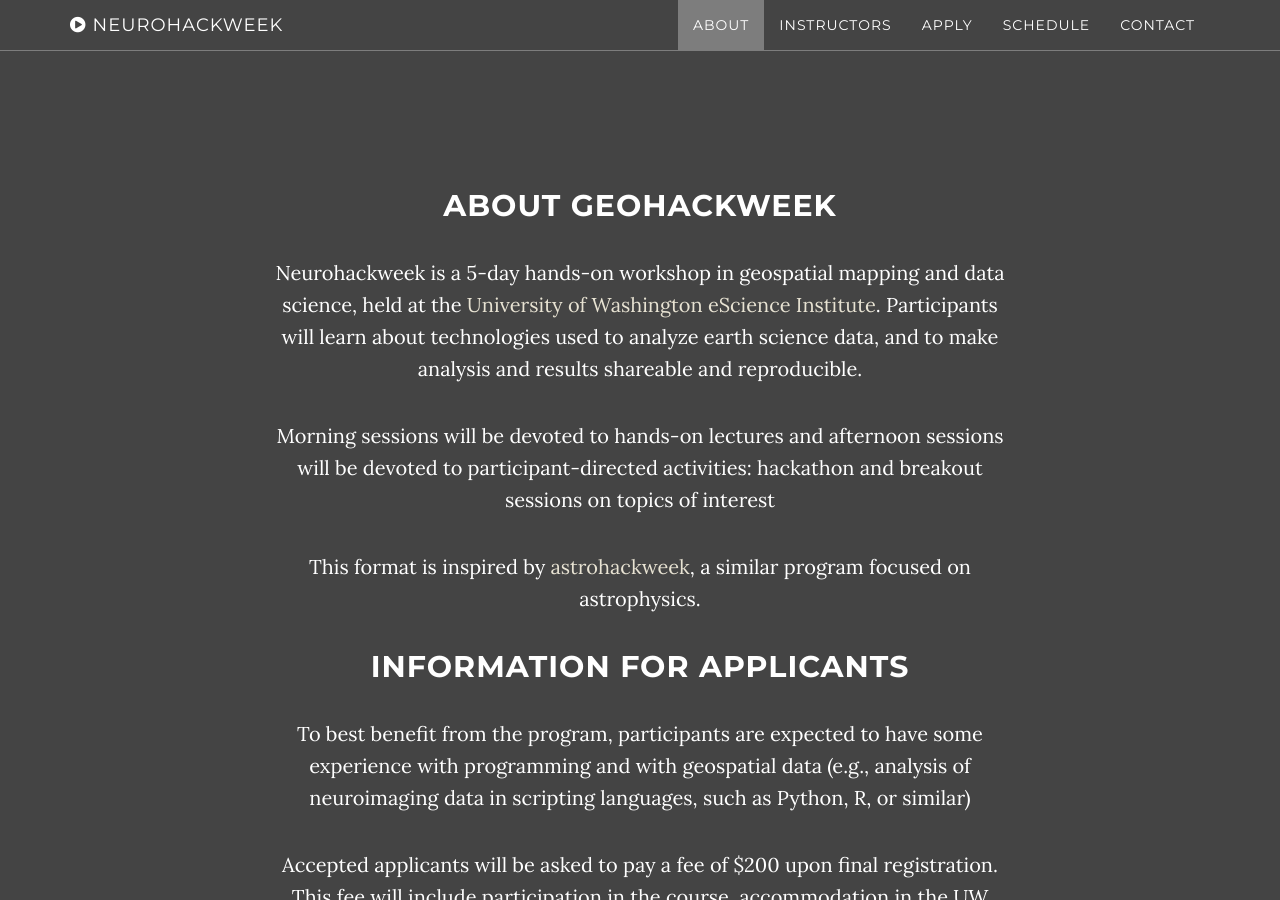
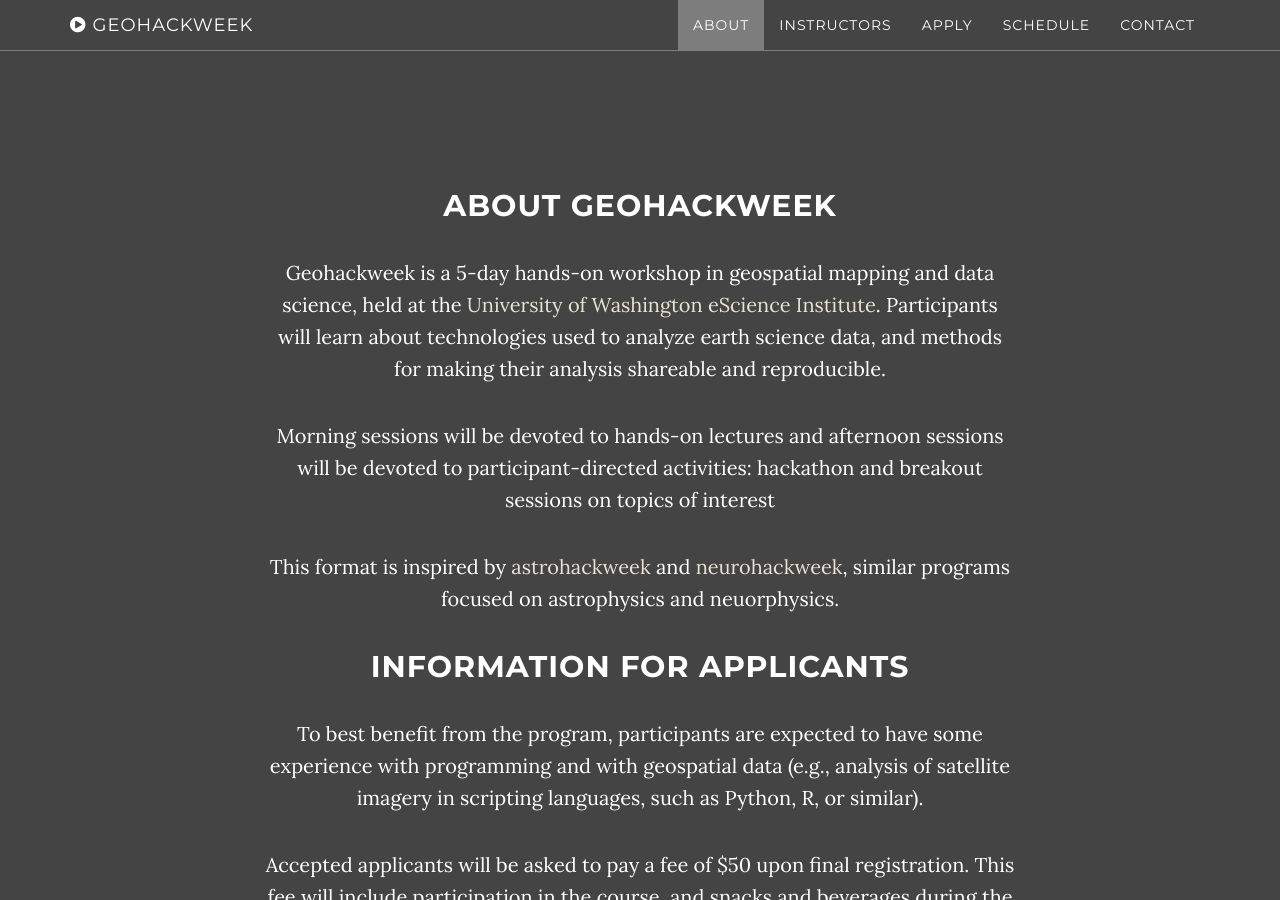
Before and after one commit to geohackweek/geohackweek.github.io, a Jekyll site: the page built from index.html, in a window 1280 px wide and 900 px high, scrolled down 911 px. Built offline with Jekyll 4.4.1, drawn with Linux system fonts in a browser that asks for light colours; some of the changed text lies outside the part shown.

Commit message:
more geo content

```diff
--- a/_config.yml
+++ b/_config.yml
@@ -1,8 +1,8 @@
 # Site settings
-title: Neurohackweek
-email: arokem@uw.edu
-url: https://neurohackweek.github.io
-description: "A summer school in neuroimaging and data science at the University of Washington eScience Institute"
+title: Geohackweek
+email: arendta@uw.edu
+url: https://geohackweek.github.io
+description: "A summer school in geospatial mapping and data science at the University of Washington eScience Institute"
 encoding: utf-8
 # Color settings (hex-codes without the leading hash-tag)
 color:
@@ -10,12 +10,12 @@ color:
   links: '#e8e3d3'
 
 # Footer settings
-footer: Ariel, Rokem UW eScience Institute
+footer: Arendt, Anthony UW eScience Institute
 
 # Social networks usernames (many more available: google-plus, flickr, dribbble, pinterest, instagram, tumblr, linkedin, etc.)
 social:
   - title: twitter
-    url: https://twitter.com/neurohackweek
+    url: https://twitter.com/aaarendt
   #- title: facebook
   #  url:
   #- title: stack-overflow
@@ -23,7 +23,7 @@ social:
   #- title: bitbucket
   #  url: http://bitbucket.org/jekyll
   - title: github
-    url: https://github.com/neurohackweek
+    url: https://github.com/geohackweek
 
 # Build settings
 markdown: kramdown
--- a/_includes/about.html
+++ b/_includes/about.html
@@ -3,16 +3,25 @@
         <div class="row">
             <div class="col-lg-8 col-lg-offset-2">
                 <h2>About Geohackweek</h2>
-                <p>Neurohackweek is a 5-day hands-on workshop in geospatial mapping and data science, held at the <a href="http://escience.washington.edu/">University of Washington eScience Institute</a>. Participants will learn about technologies used to analyze earth science data, and to make analysis and results shareable and reproducible.</p>
-                <p>Morning sessions will be devoted to hands-on lectures and afternoon sessions will be devoted to participant-directed activities: hackathon and breakout sessions on topics of interest</p>
-                <p>This format is inspired by <a href="http://astrohackweek.github.io/">astrohackweek</a>, a similar program focused on astrophysics.
+                <p>Geohackweek is a 5-day hands-on workshop in geospatial mapping and data science,
+                held at the <a href="http://escience.washington.edu/">University of Washington eScience Institute</a>.
+                Participants will learn about technologies used to analyze earth science data, and methods for making
+                their analysis shareable and reproducible.</p>
+
+                <p>Morning sessions will be devoted to hands-on lectures and afternoon sessions will be devoted to
+                participant-directed activities: hackathon and breakout sessions on topics of interest</p>
+
+                <p>This format is inspired by <a href="http://astrohackweek.github.io/">astrohackweek</a>
+                and <a href="http://neurohackweek.github.io">neurohackweek</a>, similar programs focused on astrophysics and neuorphysics.
                 </p>
 
                 <h2>Information for applicants</h2>
-                <p>To best benefit from the program, participants are expected to have some experience with programming and with geospatial data (e.g., analysis of neuroimaging data in scripting languages, such as Python, R, or similar)
+                <p>To best benefit from the program, participants are expected to have some experience with programming
+                and with geospatial data (e.g., analysis of satellite imagery in scripting languages, such as Python, R, or similar).
                 </p>
                 <p>
-                  Accepted applicants will be asked to pay a fee of $200 upon final registration. This fee will include participation in the course, accommodation in the UW dorms, and two meals a day (breakfast and lunch), for the duration of the course.
+                  Accepted applicants will be asked to pay a fee of $50 upon final registration.
+                    This fee will include participation in the course, and snacks and beverages during the day for the duration of the course.
                 </p>
             </div>
         </div>
--- a/_includes/download.html
+++ b/_includes/download.html
@@ -3,8 +3,8 @@
         <div class="download-section">
             <div class="container">
                 <div class="col-lg-8 col-lg-offset-2">
-                    <h2>Applications are closed!<h2>
-                      <p>Check in here for the next time...</p>
+                    <h2>Application process to be announced shortly<h2>
+                      <p>Check back here soon...</p>
                 </div>
             </div>
         </div>
--- a/_includes/instructors.html
+++ b/_includes/instructors.html
@@ -6,69 +6,14 @@
                   <p><a href="http://faculty.washington.edu/rjl/">Randy LeVeque, UW Applied Math</a></p>
             </div>
             <div class="col-md-6">
-                  <p><a href="http://talyarkoni.org/">Rob Fatland, UW IT</a></p>
+                  <p><a href="http://www.robfatland.net/research/">Rob Fatland, UW IT</a></p>
             </div>
           </div>
           <div class="row">
-            <div class="col-md-4">
-                  <p><a href="http://www.childmind.org/en/directory/scientists/ccraddock">Cameron Craddock, Child Mind Institute</a></p>
+            <div class="col-md-6">
+                  <p><a href="http://escience.washington.edu/people/anthony-arendt/">Anthony Arendt, UW eScience, APL</a></p>
             </div>
 
-            <div class="col-md-4">
-                  <p><a href="http://faculty.washington.edu/bbrunton/">Bing Brunton, UW </a></p>
-            </div>
-            <div class="col-md-4">
-              <p><a href="http://satra.cogitatum.org/">Satra Ghosh, MIT</a></p>
-          </div>
-          </div>
-          <div class="row">
-          <div class="col-md-4">
-            <p><a href="  https://alleninstitute.org/our-science/brain-science/about/team/staff-profile/terri-gilbert">Terri Gilbert, Allen Institute for Brain Science</a></p>
-        </div>
-          <div class="col-md-4">
-                <p><a href="https://plus.google.com/+ChrisFiloGorgolewski/about">Chris Gorgolewski, Stanford</a></p>
-          </div>
-          <div class="col-md-4">
-                <p><a href="http://escience.washington.edu/people/bernease-herman/">Bernease Herman, UW eScience</a></p>
           </div>
 
-        </div>
-
-        <div class="row">
-          <div class="col-md-4">
-            <p><a href="http://bids.berkeley.edu/people/fatma-imamoglu">Fatma Imamoglu <br> Berkeley Institute for Data Science</a></p>
-          </div>
-          <div class="col-md-4">
-                <p><a href="http://cvnlab.net/home.shtml">Kendrick Kay, University of Minnesota</a></p>
-          </div>
-
-          <div class="cold-md-4">
-            <p><a href="http://ibic.washington.edu/madhyastha">Tara Madhyastha, UW</a></p>
-          </div>
-        </div>
-
-        <div class="row">
-          <div class="col-md-4">
-                <p><a href="http://fperez.org/">Fernando Perez, <br> Berkeley Institute for Data Science</a></p>
-          </div>
-        <div class="col-md-4">
-              <p><a href="https://poldracklab.stanford.edu/">Russell Poldrack, Stanford</a></p>
-        </div>
-        <div class="col-md-4">
-              <p><a href="http://escience.washington.edu/people/valentina-staneva/">Valentina Staneva, UW eScience
-              </a></p>
-        </div>
-      </div>
-
-      <div class="row">
-        <div class="col-md-4">
-              <p><a href="http://staff.washington.edu/jakevdp/">Jake Vanderplas, UW eScience</a></p>
-        </div>
-        <div class="col-md-4">
-          <p><a href="http://mentat.za.net/">Stefan van der Walt, <br> Berkeley Institute for Data Science</a></p>
-        </div>
-        <div class="col-md-4">
-          <p><a href="http://depts.washington.edu/bdelab/">Jason Yeatman, UW ILABS</a></p>
-        </div>
-    </div>
-    </section>
+</section>
--- a/_includes/nav.html
+++ b/_includes/nav.html
@@ -6,7 +6,7 @@
                     <i class="fa fa-bars"></i>
                 </button>
                 <a class="navbar-brand page-scroll" href="#page-top">
-                    <i class="fa fa-play-circle"></i>  <span class="light">Neurohackweek</span>
+                    <i class="fa fa-play-circle"></i>  <span class="light">Geohackweek</span>
                 </a>
             </div>
 
--- a/_includes/schedule.html
+++ b/_includes/schedule.html
@@ -7,29 +7,24 @@
         <thead align="center">
       <tr align="center">
         <th align="center">Time</th>
-        <th align="center">Sunday</th>
         <th align="center">Monday</th>
         <th align="center">Tuesday</th>
         <th align="center">Wednesday</th>
         <th align="center">Thursday</th>
         <th align="center">Friday</th>
-        <th align="center">Saturday</th>
       </tr>
     </thead>
     <tbody>
       <tr>
         <td>Morning</td>
-        <td></td>
-        <td>Exploratory data analysis and visualization</td>
-        <td>Open data sets in neuroscience</td>
+        <td>Welcome and introduction</td>
+        <td>Open data sets in geosciences</td>
         <td>Image processing</td>
         <td>Machine learning</td>
         <td>Reproducible research pipelines</td>
-        <td>Check out and departure</td>
       </tr>
       <tr>
         <td>Afternoon</td>
-        <td></td>
         <td>Data science tools</td>
         <td>Team projects</td>
         <td>Team projects</td>
@@ -38,7 +33,6 @@
       </tr>
       <tr>
         <td>Evening</td>
-        <td>Arrival and check in</td>
         <td>Welcome reception</td>
         <td>Hackathon sessions</td>
         <td>Hackathon sessions</td>
```
Also changed, not shown: img/Hubbard_terminus.jpg (added), img/downloads-bg.jpg, img/downloads-bg_old.jpg (added), 8 other files.
